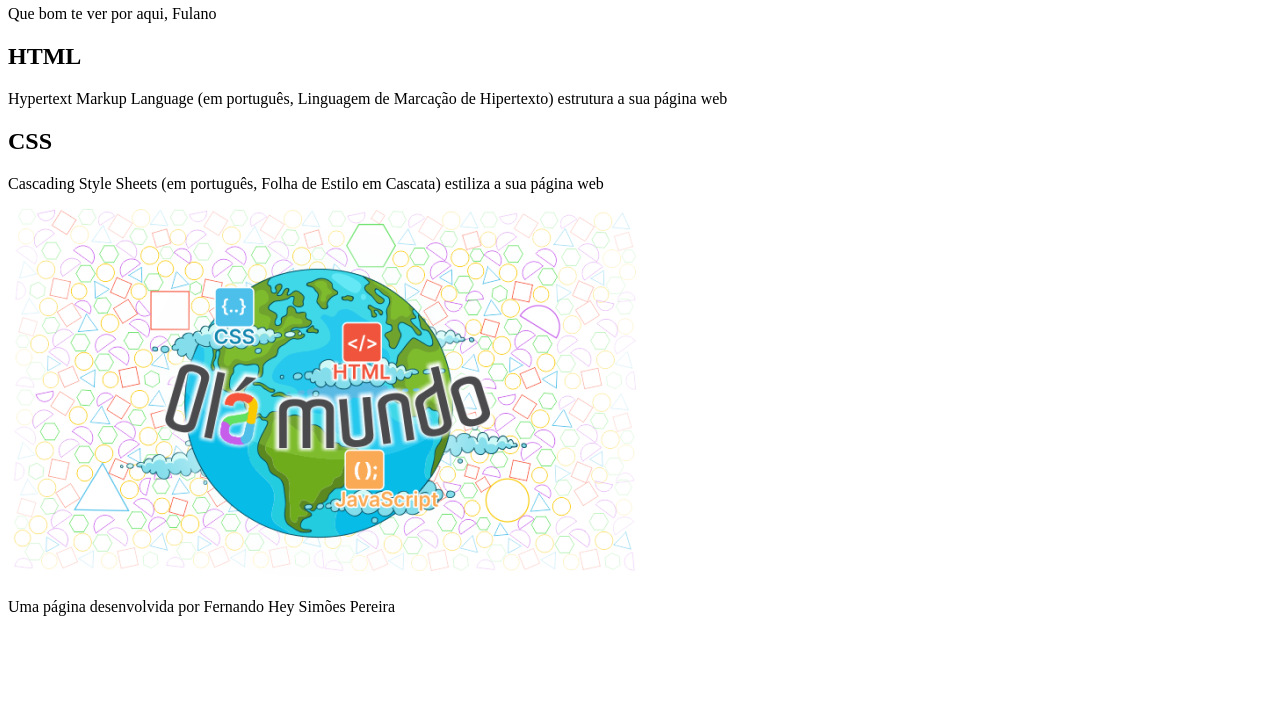
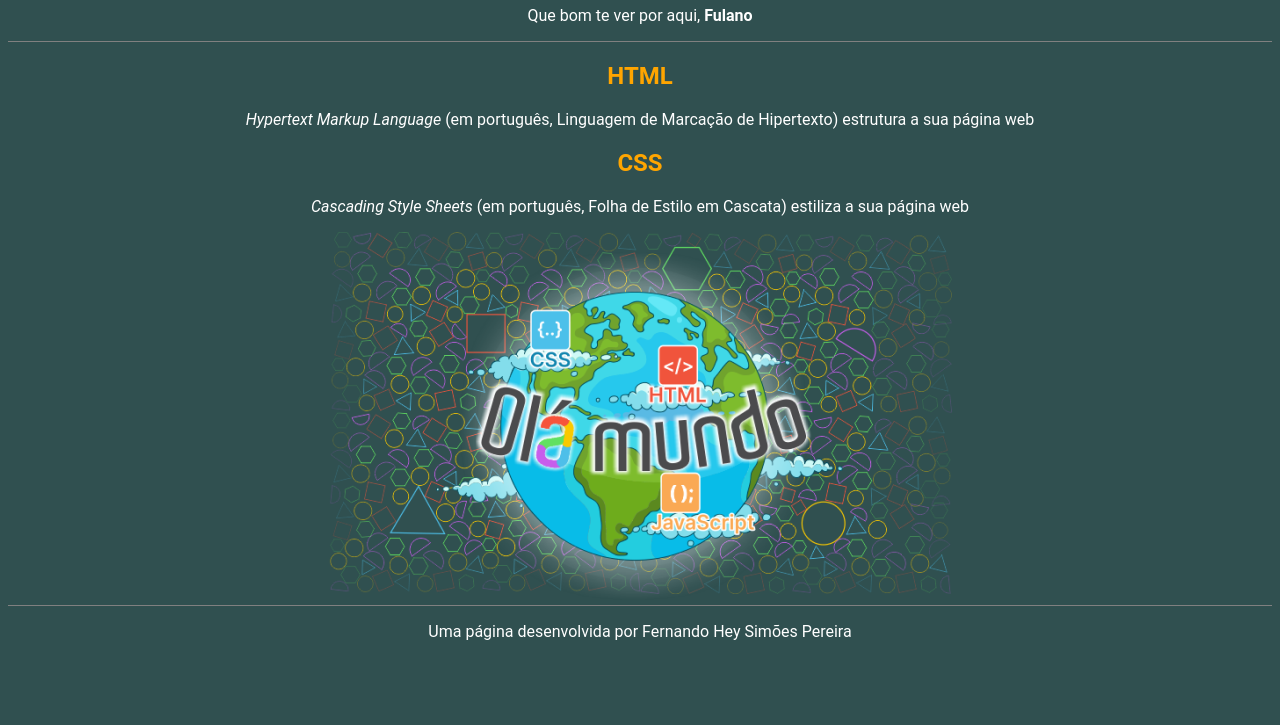
Before and after one commit to 84FernandoHSP/hello-world, a plain HTML site: page index.html in a window 1280 px wide. Shown: the part 75-800 px from the top of the page. Drawn offline with Linux system fonts and the light colour scheme.

Commit message:
criamos a estilização do site

```diff
--- a/index.html
+++ b/index.html
@@ -4,21 +4,22 @@
     <meta charset="UTF-8">
     <meta name="viewport" content="width=device-width, initial-scale=1.0">
     <title>Hello World</title>
+    <link rel="stylesheet" href="style.css">
 </head>
 <body>
     <header>
         <h1>Hello World</h1>
-        <p>Que bom te ver por aqui, Fulano</p>
+        <p>Que bom te ver por aqui, <span id="nome-usuário">Fulano</span></p>
 
     </header>
 
     <section>
         <h2>HTML</h2>
-        <P>Hypertext Markup Language (em português, Linguagem de Marcação de Hipertexto) estrutura a sua página web</P>
+        <P><span class="texto-inglês">Hypertext Markup Language</span> (em português, Linguagem de Marcação de Hipertexto) estrutura a sua página web</P>
 
 
         <h2>CSS</h2>
-        <p>Cascading Style Sheets (em português, Folha de Estilo em Cascata) estiliza a sua página web</p>
+        <p><span class="texto-inglês">Cascading Style Sheets</span> (em português, Folha de Estilo em Cascata) estiliza a sua página web</p>
         <img src="imagem/Olá Mundo.png" alt="Imagem com Figuras geométricas ao fundo e uma figura do planeta Terra a frente, com a inscrição Olá Mundo em letras coloridas">
     </section>
 
--- /dev/null
+++ b/style.css
@@ -0,0 +1,26 @@
+h2{
+    color:orange;
+}
+
+body{
+    background-color: #305050;
+    color: white;
+    font-family: Roboto;
+    text-align: center;
+}
+
+header{
+    border-bottom: 1px solid grey;
+}
+
+footer{
+    border-top: 1px solid grey;
+}
+
+#nome-usuário{
+    font-weight:bold;
+}
+
+.texto-inglês{
+    font-style: italic;
+}
```
